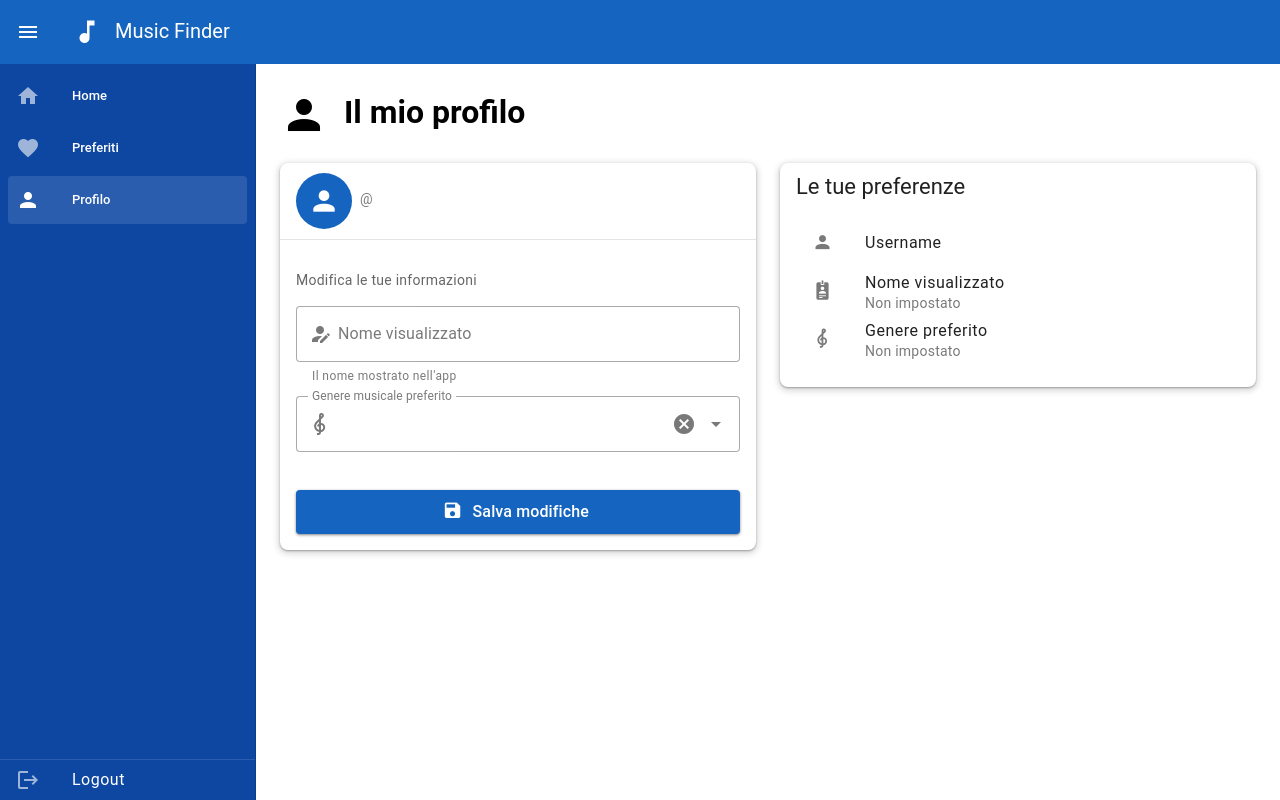
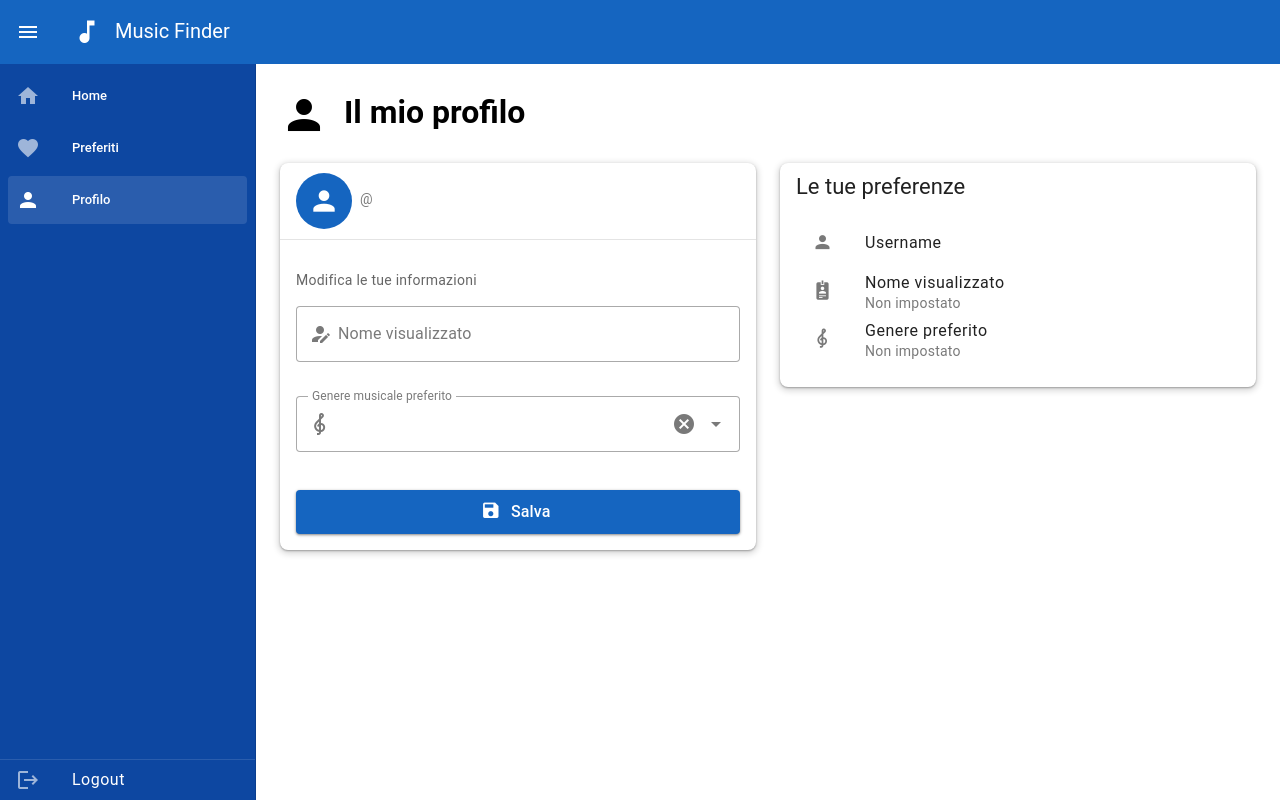
Before and after one commit to mrtrss925-dot/LyricSearch, a Vue app: page /profile in a window 1280 px wide. Built offline with nearby package versions, Linux system fonts and the light colour scheme; no server answers; the database is empty; sample sign-in values are in the browser's storage.

Commit message:
modifiche schermata profile.vue

```diff
--- a/src/views/Profile.vue
+++ b/src/views/Profile.vue
@@ -80,8 +80,6 @@ async function salvaProfilo() {
             variant="outlined"
             prepend-inner-icon="mdi-account-edit"
             class="mb-3"
-            hint="Il nome mostrato nell'app"
-            persistent-hint
           ></v-text-field>
 
           <!-- Interazione 2: v-model su genere preferito (select) -->
@@ -103,7 +101,7 @@ async function salvaProfilo() {
             @click="salvaProfilo"
             prepend-icon="mdi-content-save"
           >
-            Salva modifiche
+            Salva
           </v-btn>
         </v-card-text>
       </v-card>
```
